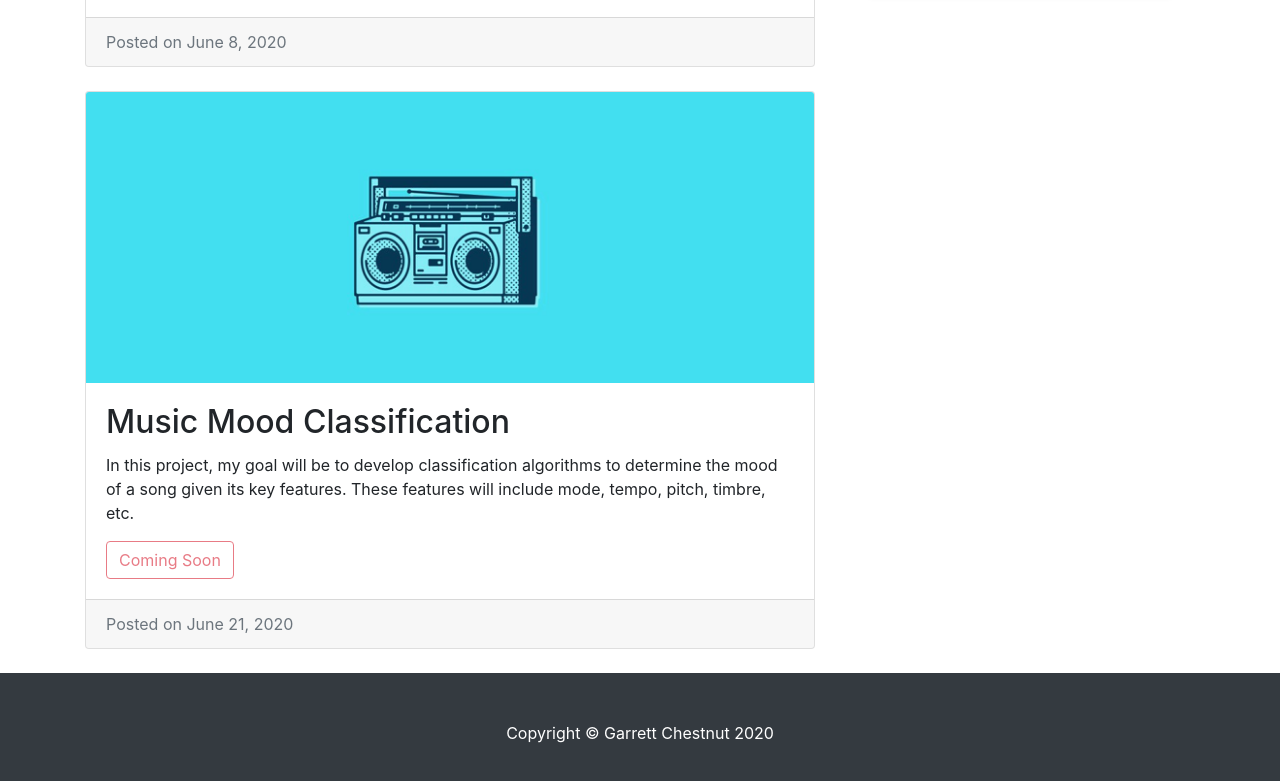
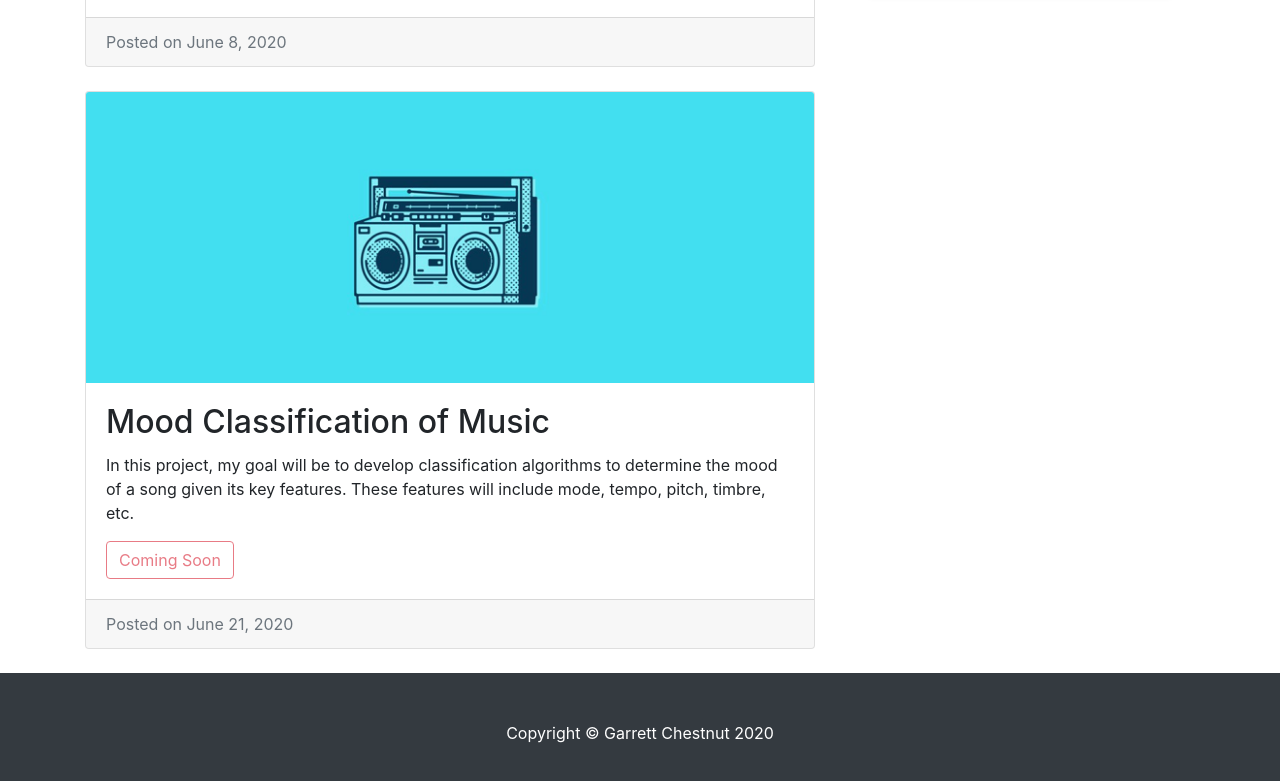
Before and after one commit to HalfMillennium/HalfMillennium.github.io, a website: page index.html in a window 1280 px wide. Shown: the part 639-1420 px from the top of the page. Drawn offline with Linux system fonts and the light colour scheme.

Commit message:
Updated index.html

```diff
--- a/index.html
+++ b/index.html
@@ -75,7 +75,7 @@
         <div class="card mb-4">
           <img class="card-img-top" src="images/boombox.png" alt="Card image cap">
           <div class="card-body">
-            <h2 class="card-title">Music Mood Classification</h2>
+            <h2 class="card-title">Mood Classification of Music</h2>
             <p class="card-text">In this project, my goal will be to develop classification algorithms to determine the mood of a song given its key features. These features will include mode, tempo, pitch, timbre, etc.</p>
             <a href="#" class="btn btn-outline-danger disabled">Coming Soon</a>
           </div>
```
